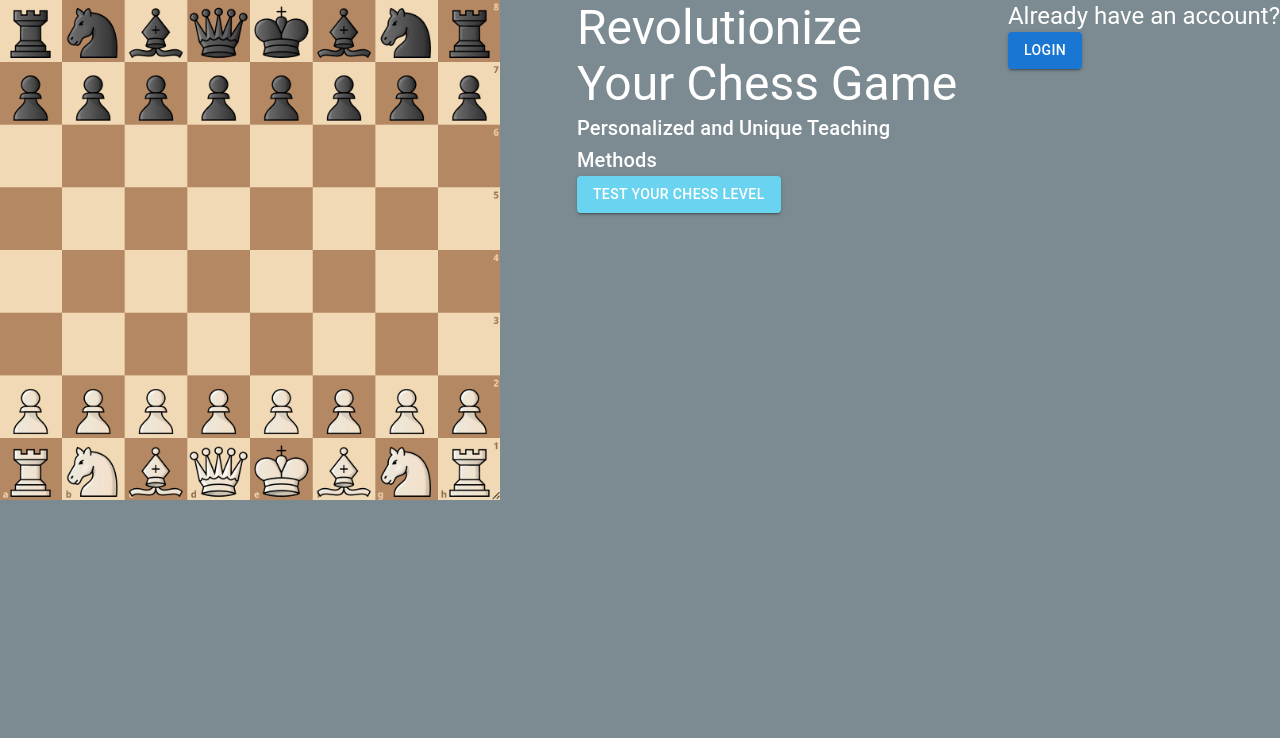
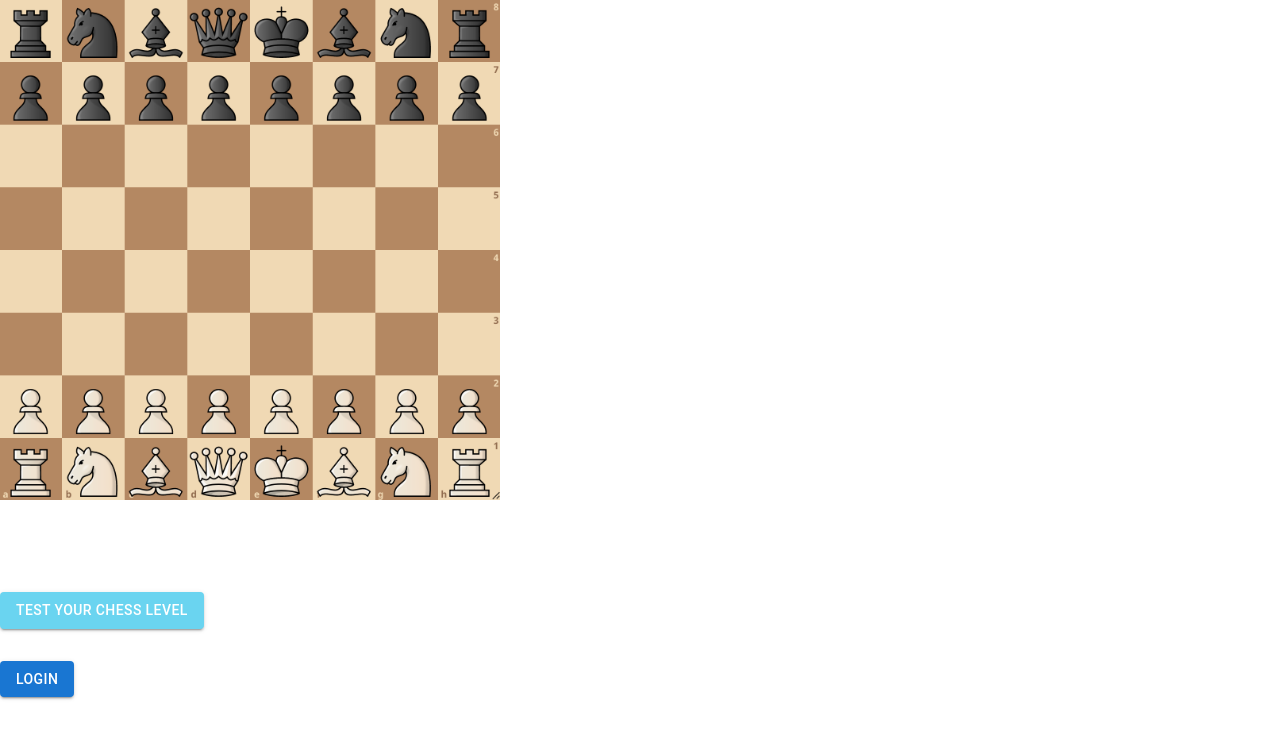
Before and after one commit to gabrielstanford/NextChessProject, a Next.js app: page / in a window 1280 px wide. Shown: the top 738 px of the page. Built offline with nearby package versions, Linux system fonts and the light colour scheme; no server answers.

Commit message:
working on styling now.

```diff
--- a/styles/Home.module.css
+++ b/styles/Home.module.css
@@ -1,4 +1,4 @@
-.container {
+/* .container {
   height: 100vh;
   background-color: #7b8b91;
 }
@@ -7,22 +7,20 @@
   display: flex;
   justify-content: space-between;
 }
-
-/* .imageCont {
+.imageCont {
   padding-right:
-} */
-
+}
 .centerCont {
   width: 30%;
   padding-left: 30px;
 }
 
-/* .centerItem {
+.centerItem {
   padding: 10px;
-} */
+}
 
 
-/* .container {
+.container {
     display: flex;
     flex-direction: column;
     justify-content: center;
@@ -61,5 +59,4 @@
     border-radius: 10px;
     text-transform: uppercase;
   }
-
   */
--- a/tsconfig.json
+++ b/tsconfig.json
@@ -22,7 +22,7 @@
     "next-env.d.ts",
     "**/*.ts",
     "**/*.tsx"
-, "pages/api/auth/signup.js", "Dashboard/Chart.js", "Dashboard/Deposits.js", "Dashboard/Dashboard.js"  ],
+, "pages/api/auth/signup.js", "CentralDashboard/Chart.js", "CentralDashboard/Deposits.js", "CentralDashboard/CentralDashboard.js"  ],
   "exclude": [
     "node_modules"
   ]
```
